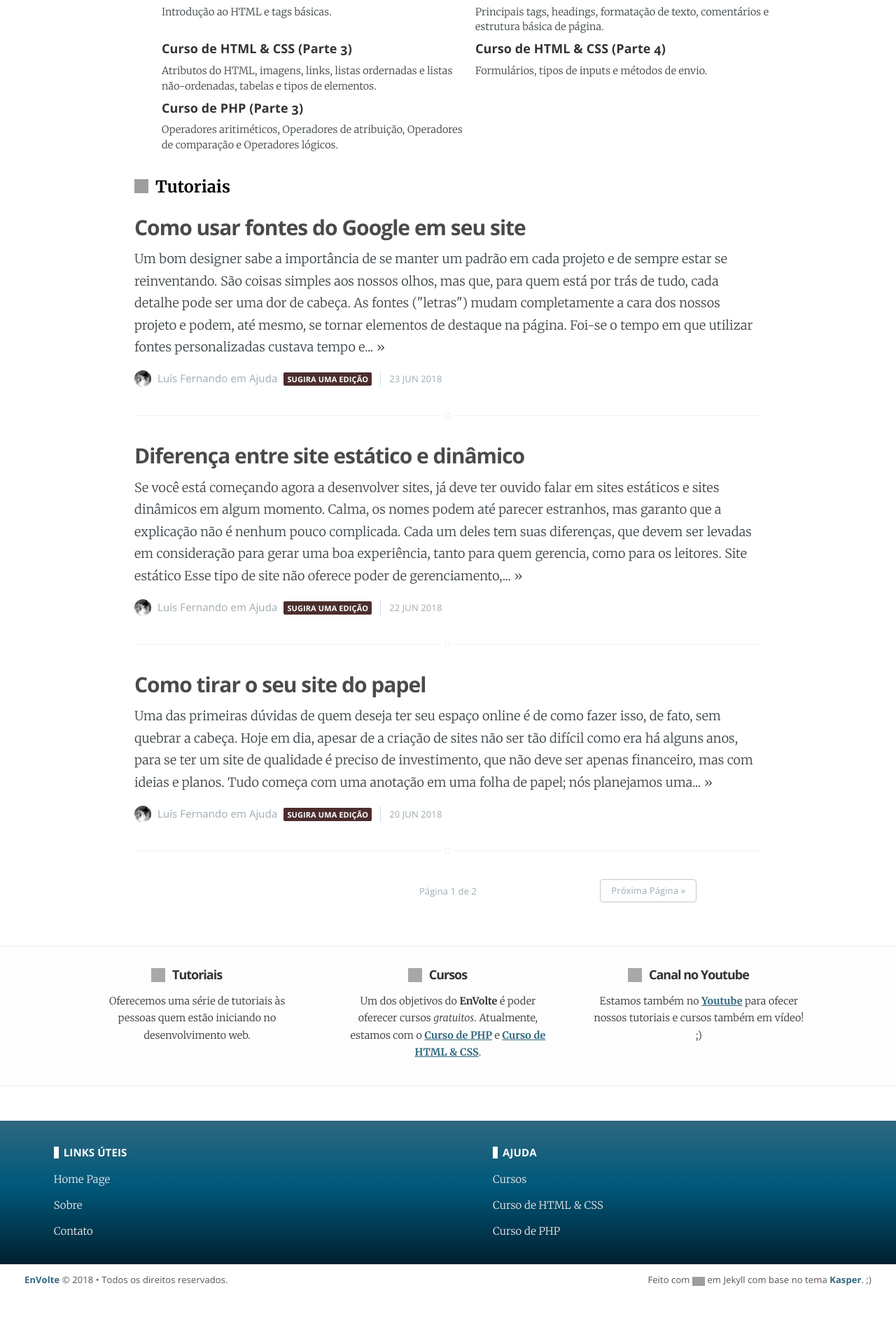
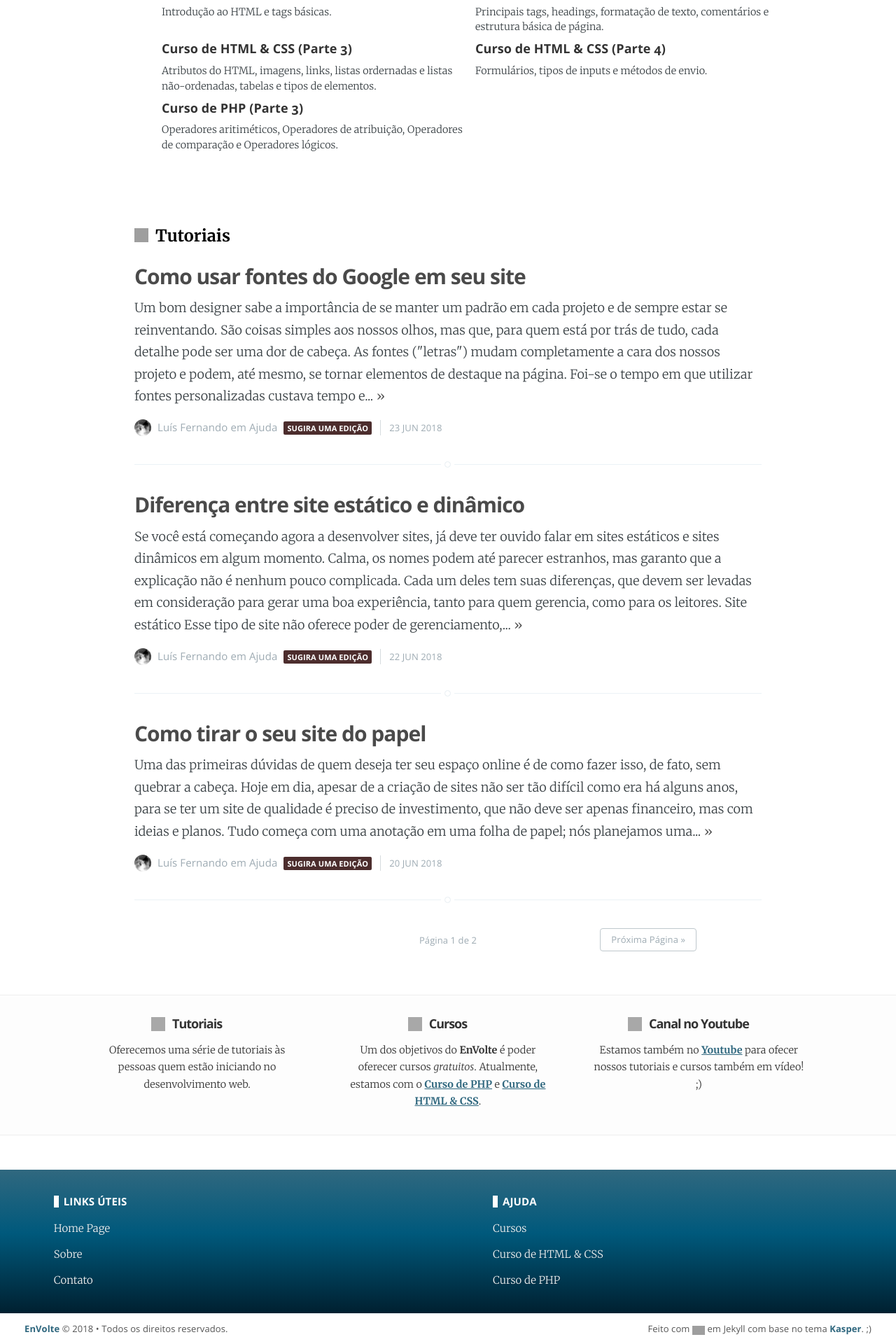
Before and after one commit to EnVolte/envolte.github.io, a Jekyll site: the page built from index.html, in a window 1280 px wide. Shown: the part 964-2884 px from the top of the page at 70% size. Built offline with Jekyll 4.4.1, drawn with Linux system fonts in a browser that asks for light colours; the list of posts is cut into pages by our own code; before the commit the page ends 2814 px from its top, so only the background shows below that; grey boxes are pictures that could not be loaded.

Commit message:
Update screen.css

```diff
--- a/assets/css/screen.css
+++ b/assets/css/screen.css
@@ -1832,7 +1832,7 @@ section#about a {color: #30687f; font-weight: bold;}
 .titlep span.ico {float: left; width: 20px; height: 20px; background-size: 20px; margin-top: 5px; margin-left: 0px; margin-right: 10px; display: block; opacity: 1;}
 
 #alin {width: 70%; margin: 2rem auto 6rem; position: relative;}
-ul#curso {float: left; width: 100%; margin: 0px 0px 30px; position: relative; line-height: 1.2em;}
+ul#curso {float: left; width: 100%; margin: 0px 0px 100px; position: relative; line-height: 1.2em;}
 ul#curso li {float: left; width: 48%; height: 70px; padding: 0 1%; font-size: auto; list-style: none;}
 ul#curso li a {color: #333; text-decoration: none; font-family: Open Sans; font-weight: bold;}
 ul#curso li p {margin-top: 10px; font-size: 0.8em;}
```
